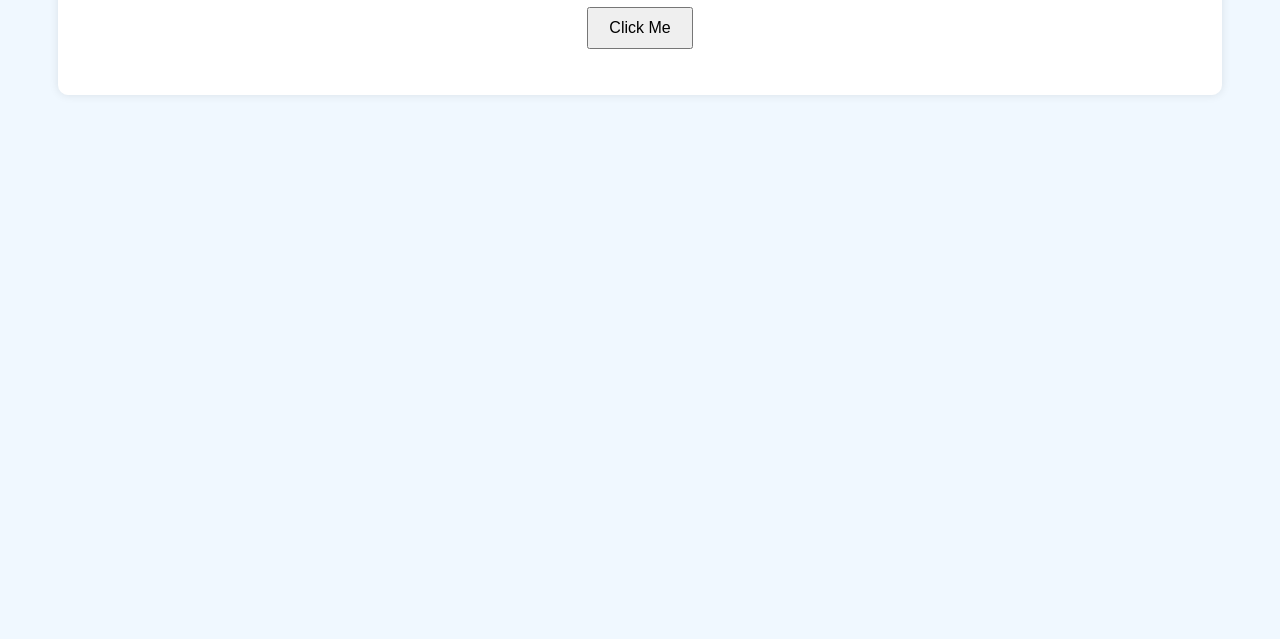
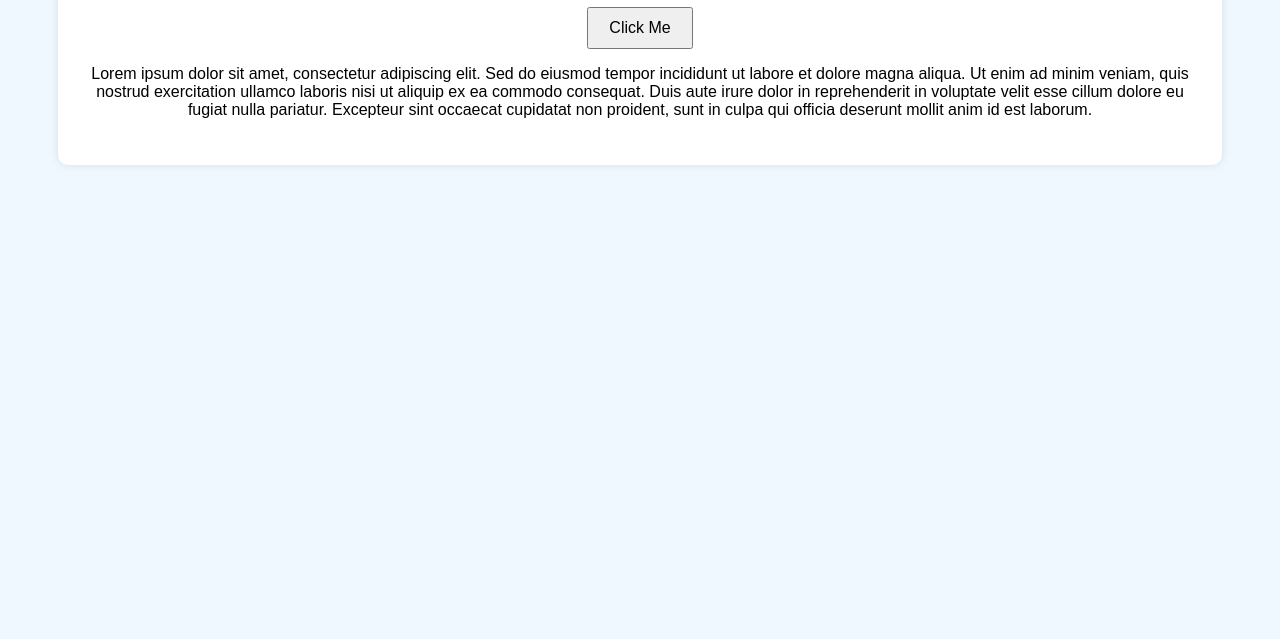
Before and after one commit to sadsalad03/TestSite, a plain HTML site: page index.html in a window 1280 px wide. Shown: the part 161-800 px from the top of the page. Drawn offline with Linux system fonts and the light colour scheme.

Commit message:
Update index.html

```diff
--- a/index.html
+++ b/index.html
@@ -10,7 +10,10 @@
   <div class="container">
     <h1>Hello, Patrick!</h1>
     <button onclick="showMessage()">Click Me</button>
-    <p id="message"></p>
+    <p id="message">Lorem ipsum dolor sit amet, consectetur adipiscing elit. Sed do eiusmod tempor incididunt ut labore et dolore magna aliqua.
+       Ut enim ad minim veniam, quis nostrud exercitation ullamco laboris nisi ut aliquip ex ea commodo consequat.
+       Duis aute irure dolor in reprehenderit in voluptate velit esse cillum dolore eu fugiat nulla pariatur.
+       Excepteur sint occaecat cupidatat non proident, sunt in culpa qui officia deserunt mollit anim id est laborum.</p>
   </div>
   <script src="script.js"></script>
 </body>
```
